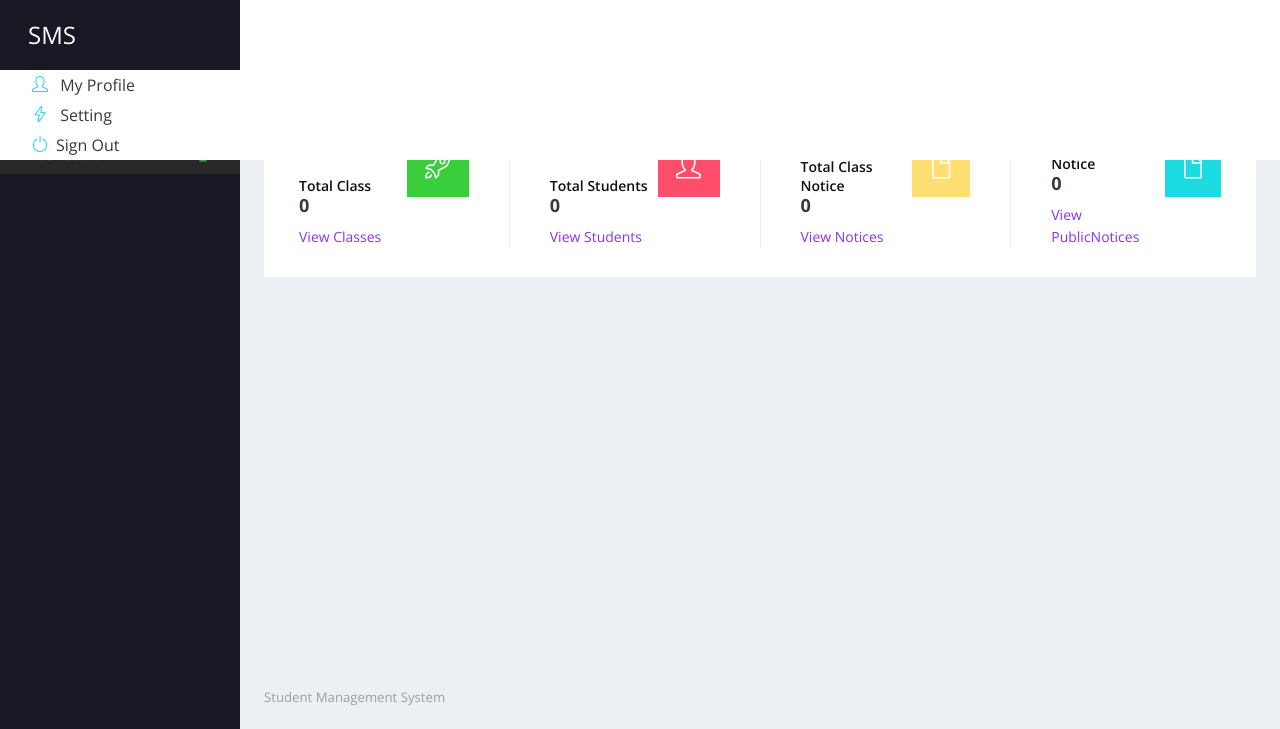
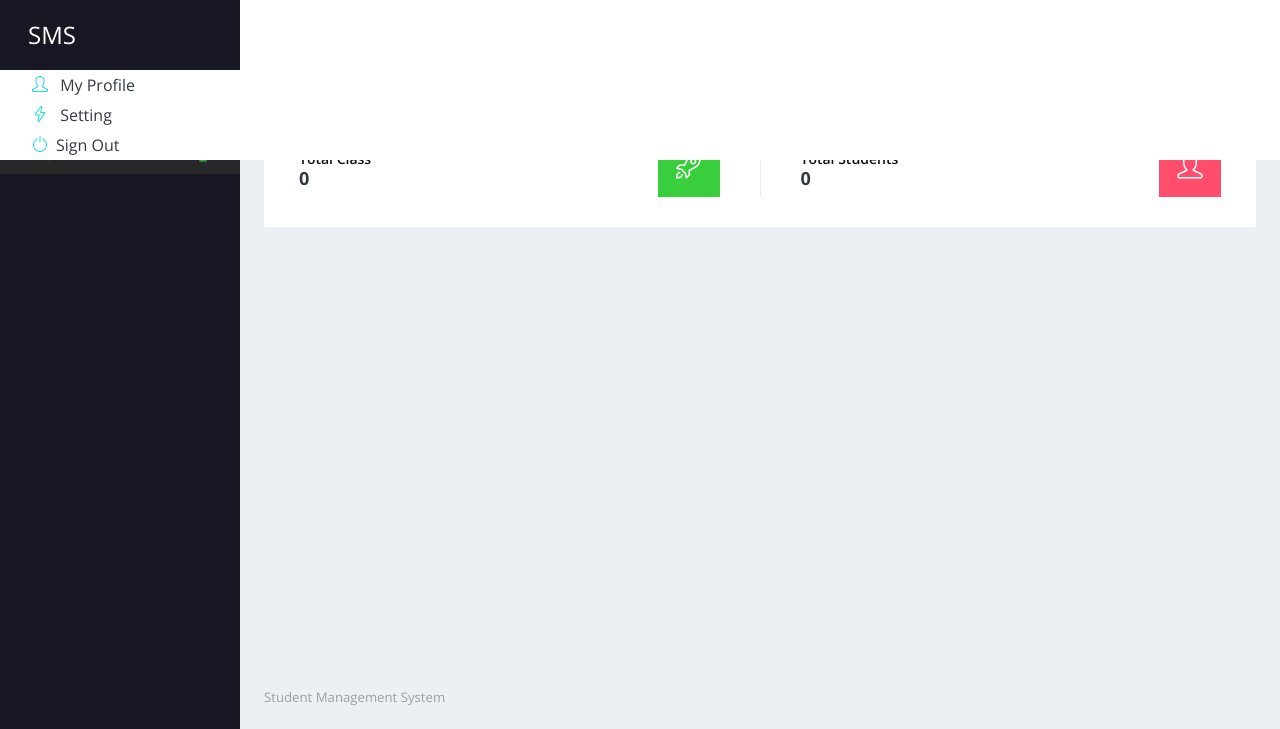
Before and after one commit to arsalankhan0/CGV_SMS, a PHP site: page /dashboard.php in a window 1280 px wide. Shown: the top 729 px of the page. Run offline with PHP 8.4, Linux system fonts and the light colour scheme; the visitor is signed in with stand-in values (Sample User, id 1); data that the repository does not hold is empty.

Commit message:
change in employee dashboard

```diff
--- a/Employee/dashboard.php
+++ b/Employee/dashboard.php
@@ -14,7 +14,7 @@ else
 <html lang="en">
   <head>
 
-    <title>Student  Management System|||Dashboard</title>
+    <title>Student  Management System || Dashboard</title>
     <meta name="viewport" content="width=device-width, initial-scale=1">
     <!-- plugins:css -->
     <link rel="stylesheet" href="vendors/simple-line-icons/css/simple-line-icons.css">
@@ -55,7 +55,7 @@ else
                       </div>
                     </div>
                     <div class="row report-inner-cards-wrapper">
-                      <div class=" col-md -6 col-xl report-inner-card">
+                      <div class=" col-md-6 col-xl report-inner-card">
                         <div class="inner-card-text">
                           <?php
                           $sql1 ="SELECT * from  tblclass";
@@ -66,7 +66,6 @@ else
                           ?>
                           <span class="report-title">Total Class</span>
                           <h4><?php echo htmlentities($totclass);?></h4>
-                          <a href="manage-class.php"><span class="report-count"> View Classes</span></a>
                         </div>
                         <div class="inner-card-icon bg-success">
                           <i class="icon-rocket"></i>
@@ -83,46 +82,12 @@ else
                           ?>
                           <span class="report-title">Total Students</span>
                           <h4><?php echo htmlentities($totstu);?></h4>
-                          <a href="manage-students.php"><span class="report-count"> View Students</span></a>
                         </div>
                         <div class="inner-card-icon bg-danger">
                           <i class="icon-user"></i>
                         </div>
                       </div>
-                      <div class="col-md-6 col-xl report-inner-card">
-                        <div class="inner-card-text">
-                          <?php
-                          $sql3 ="SELECT * from  tblnotice";
-                          $query3 = $dbh -> prepare($sql3);
-                          $query3->execute();
-                          $results3=$query3->fetchAll(PDO::FETCH_OBJ);
-                          $totnotice=$query3->rowCount();
-                          ?>
-                          <span class="report-title">Total Class Notice</span>
-                          <h4><?php echo htmlentities($totnotice);?></h4>
-                          <a href="manage-notice.php"><span class="report-count"> View Notices</span></a>
-                        </div>
-                        <div class="inner-card-icon bg-warning">
-                          <i class="icon-doc"></i>
-                        </div>
-                      </div>
-                      <div class="col-md-6 col-xl report-inner-card">
-                        <div class="inner-card-text">
-                          <?php
-                          $sql4 ="SELECT * from  tblpublicnotice";
-                          $query4 = $dbh -> prepare($sql4);
-                          $query4->execute();
-                          $results4=$query4->fetchAll(PDO::FETCH_OBJ);
-                          $totpublicnotice=$query4->rowCount();
-                          ?>
-                          <span class="report-title">Total Public Notice</span>
-                          <h4><?php echo htmlentities($totpublicnotice);?></h4>
-                          <a href="manage-public-notice.php"><span class="report-count"> View PublicNotices</span></a>
-                        </div>
-                        <div class="inner-card-icon bg-primary">
-                          <i class="icon-doc"></i>
-                        </div>
-                      </div>
+
                     </div>
                   </div>
                 </div>
```
